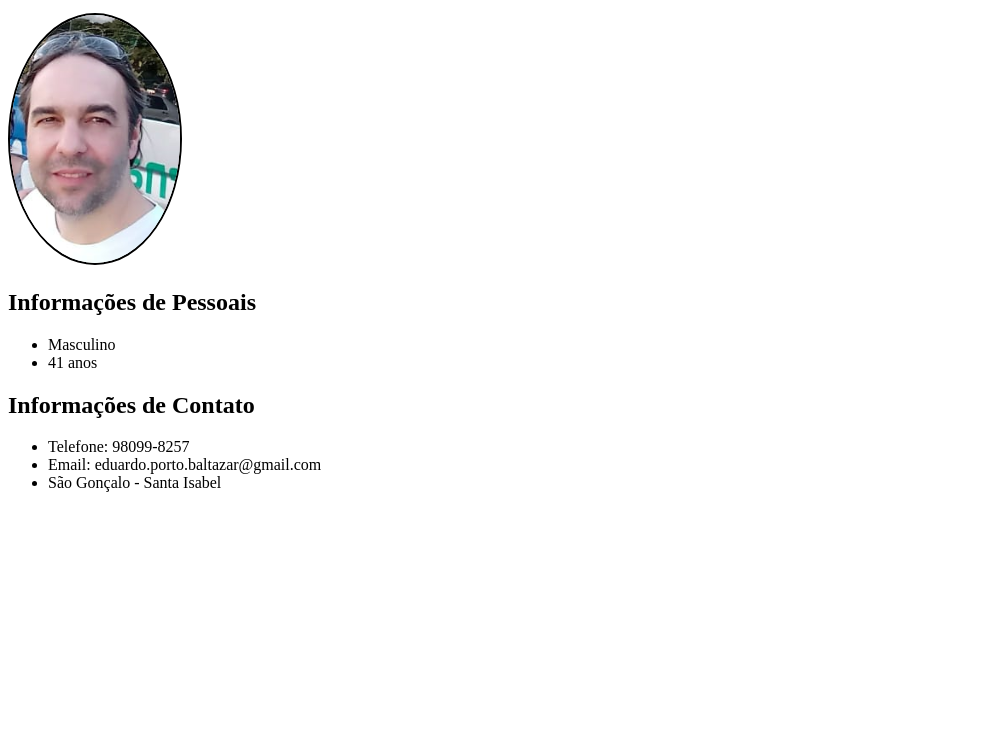
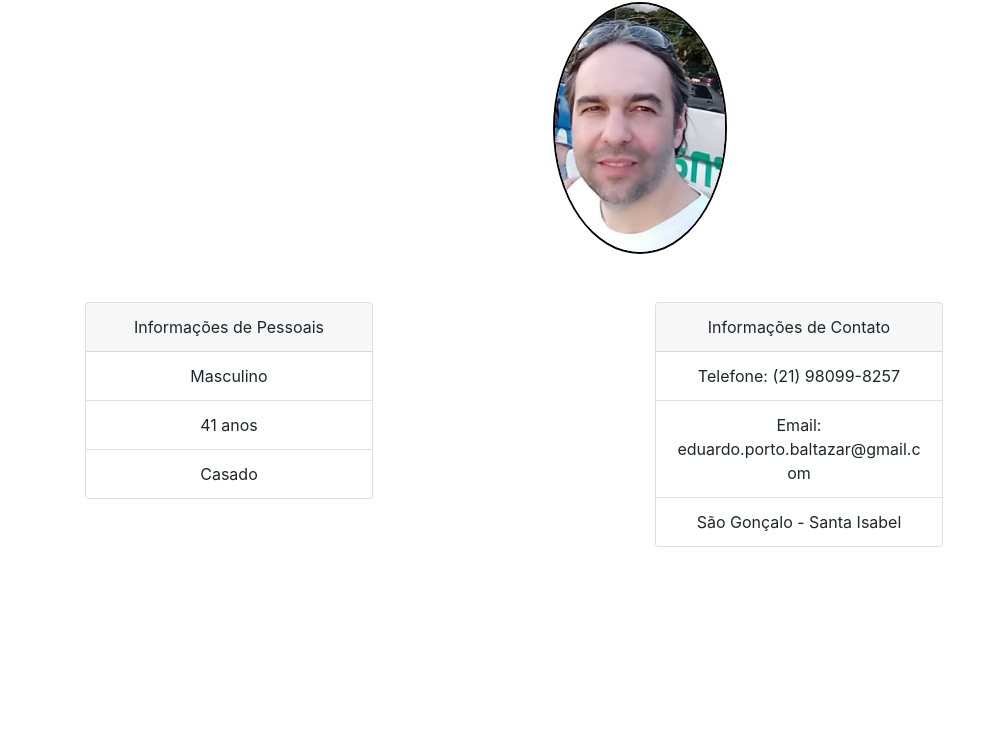
Before and after one commit to EduardoPortoBaltazar/Curriculo, a plain HTML site: page index.html in a window 1280 px wide. Shown: the part 54-800 px from the top of the page, without its empty margins (0-998 px from the left). Drawn offline with nearby package versions, Linux system fonts and the light colour scheme.

Commit message:
Pagina Contato

```diff
--- a/index.html
+++ b/index.html
@@ -1,30 +1,55 @@
 <!DOCTYPE html>
 <html lang="pt-br">
+
 <head>
     <meta charset="UTF-8">
     <meta name="viewport" content="width=device-width, initial-scale=1.0">
     <title>Curriculo Eduardo Porto</title>
+    <!-- CSS -->
+    <link rel="stylesheet" href="https://stackpath.bootstrapcdn.com/bootstrap/4.3.1/css/bootstrap.min.css"
+        integrity="sha384-ggOyR0iXCbMQv3Xipma34MD+dH/1fQ784/j6cY/iJTQUOhcWr7x9JvoRxT2MZw1T" crossorigin="anonymous">
     <link rel="stylesheet" href="assets/css/style.css">
 </head>
+
 <body>
+    <div class="container">
+        <div class="row mb-5">
+            <div class="col-12 text-center">
                 <section>
                     <h1>Edurdo Porto Baltazar</h1>
                     <img class="foto-perfil" src="assets/imagens/perfil.PNG">
                 </section>
-     <section>
-        <h2>Informações de Pessoais</h2>
-        <ul>
-            <li>Masculino</li>
-            <li>41 anos</li>
+            </div>
+        </div>
+        <div class="row">
+            <div class="col-md-6 text-center mb-3 mb-mb-0">
+
+                <div class="card" style="width: 18rem;">
+                    <div class="card-header">
+                        Informações de Pessoais
+                    </div>
+                    <ul class="list-group list-group-flush">
+                        <li class="list-group-item">Masculino</li>
+                        <li class="list-group-item">41 anos</li>
+                        <li class="list-group-item">Casado</li>
                     </ul>
-    </section>
-     <section>
-         <h2>Informações de Contato</h2>
-         <ul>
-             <li>Telefone: 98099-8257</li>
-             <li>Email: eduardo.porto.baltazar@gmail.com</li>
-             <li>São Gonçalo - Santa Isabel</li>
+                </div>
+
+            </div>
+                <div class="col-md-6 text-center">
+                    <div class="card" style="width: 18rem;">
+                        <div class="card-header">
+                            Informações de Contato
+                        </div>
+                        <ul class="list-group list-group-flush">
+                            <li class="list-group-item">Telefone: (21) 98099-8257 </li>
+                            <li class="list-group-item">Email: eduardo.porto.baltazar@gmail.com</li>
+                            <li class="list-group-item">São Gonçalo - Santa Isabel</li>
                         </ul>
-     </section>
+
+                    </div>
+                </div>
+            </div>
 </body>
+
 </html>
```
Lines whose indentation alone changed are shown as unchanged.
